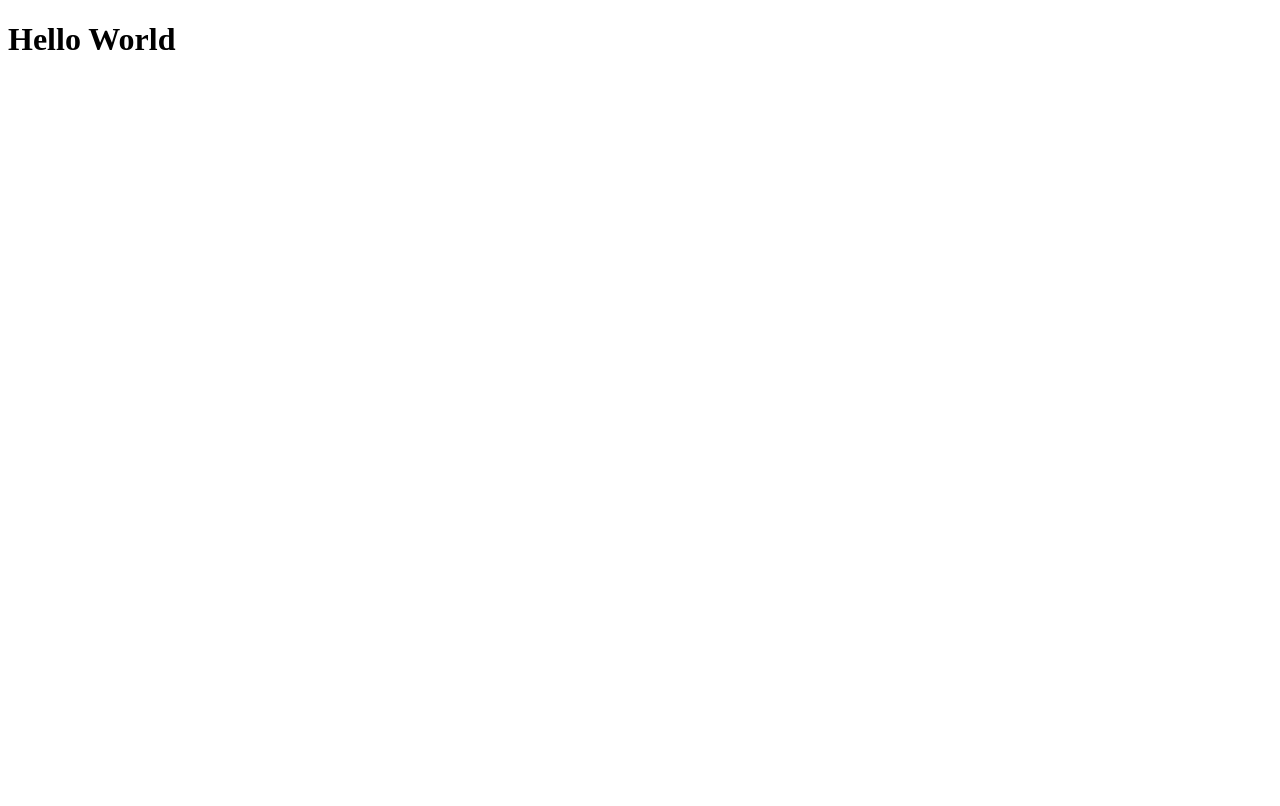
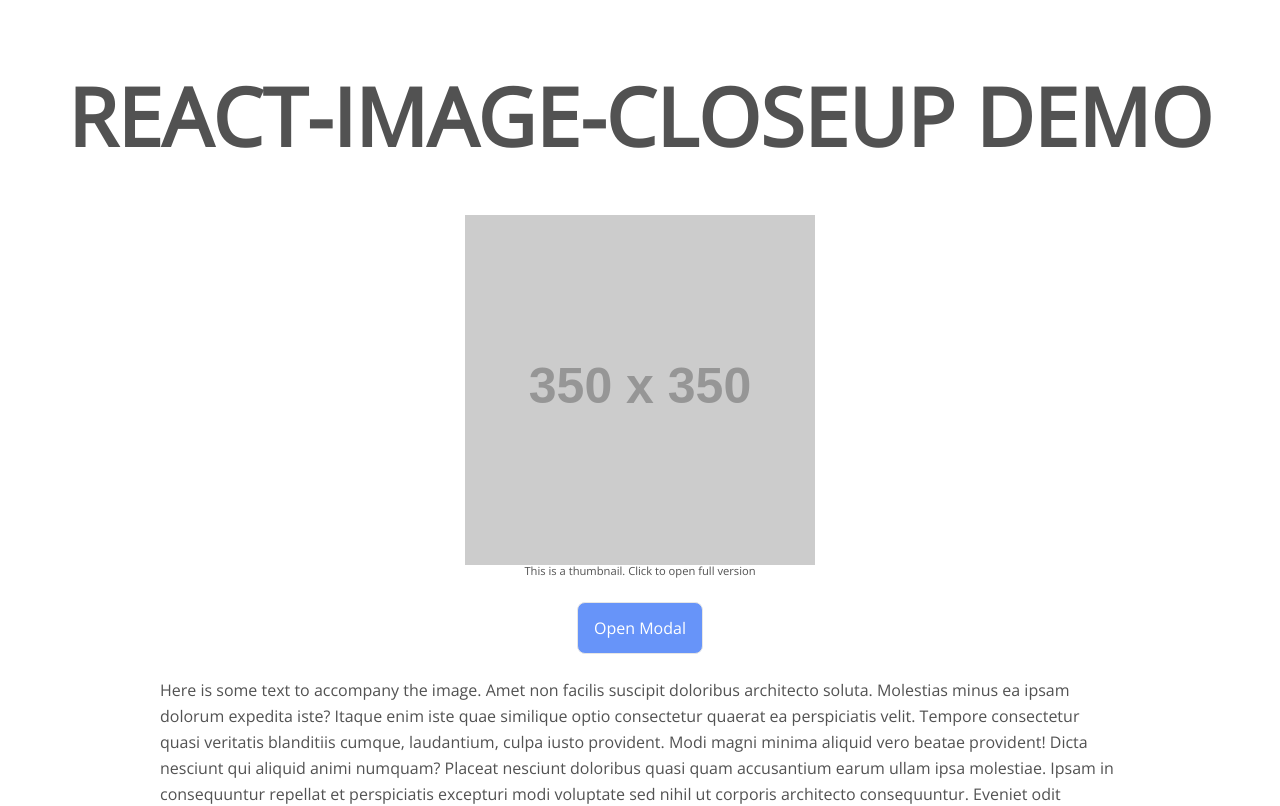
Before and after one commit to grittly/react-image-closeup, a React app: page / in a window 1280 px wide. Shown: the top 806 px of the page. Built offline with nearby package versions, Linux system fonts and the light colour scheme.

Commit message:
Set up basic demo page

```diff
--- a/demo/src/index.jsx
+++ b/demo/src/index.jsx
@@ -1,8 +1,25 @@
 import React from 'react';
 import { render } from 'react-dom';
+import ImageCloseup from '../../src';
+import './style.css';
 
 const App = () => (
-  <h1>Hello World</h1>
-);
+  <div className="container">
+    <h1 className="header">react-image-closeup demo</h1>
+    <div className="content">
+      <figure>
+        <img src="http://via.placeholder.com/350x350" width="350px" height="350px" alt="thumb_image"/>
+        <figcaption>This is a thumbnail. Click to open full version</figcaption>
+      </figure>
+      <div className="button-container">
+        <button>Open Modal</button>
+      </div>
+      <p>Here is some text to accompany the image. Amet non facilis suscipit doloribus architecto soluta. Molestias minus ea ipsam dolorum expedita iste? Itaque enim iste quae similique optio consectetur quaerat ea perspiciatis velit. Tempore consectetur quasi veritatis blanditiis cumque, laudantium, culpa iusto provident. Modi magni minima aliquid vero beatae provident! Dicta nesciunt qui aliquid animi numquam? Placeat nesciunt doloribus quasi quam accusantium earum ullam ipsa molestiae. Ipsam in consequuntur repellat et perspiciatis excepturi modi voluptate sed nihil ut corporis architecto consequuntur. Eveniet odit expedita quam soluta magnam. Ipsum nihil animi id quam debitis libero accusamus. Laboriosam inventore culpa ad asperiores harum. Quae esse distinctio dicta esse saepe eos.</p>
+      <p>Consectetur nostrum numquam quia numquam aliquid quidem temporibus id. Accusantium laudantium facere ratione accusamus maxime? Ab dignissimos ipsum velit amet consequuntur eaque eos a! Asperiores voluptatem accusantium magnam cupiditate quibusdam repellat. Laborum magnam obcaecati cupiditate totam iure? Quia sunt illo at molestias sunt dignissimos. Veniam nemo odio necessitatibus exercitationem fugit neque libero. Alias ex totam fugit odit ut molestias molestias veniam nisi, modi harum? Delectus quibusdam nobis impedit et recusandae alias. Quibusdam magni repellendus at ullam illo? Aut incidunt aperiam incidunt dicta voluptate excepturi possimus, minus aperiam. Non aliquid possimus dicta labore exercitationem nulla. Aliquam iure laboriosam pariatur ea ab.</p>
+      <p>Dolor voluptate omnis ab elit dicta cupiditate! Eius nulla praesentium sit numquam iusto mollitia. Fugiat provident quibusdam sapiente officia autem et tempore. Repellendus fugit pariatur repellendus a corrupti tenetur repellat iure saepe nam quia atque qui. Aut aliquid natus nam veniam adipisci. Ipsa dolorem libero laborum vero ab unde. Eum ad nemo quo molestiae harum ullam maxime. Repudiandae necessitatibus error architecto possimus odio! Animi unde eaque amet provident unde dolor! Dolorem repudiandae similique qui expedita at. Nesciunt ducimus placeat ut ad enim maiores! Delectus maxime fuga esse ad temporibus. Qui delectus quo esse quidem quidem. Facilis necessitatibus praesentium odio nesciunt.</p>
+      <p>Sit adipisicing totam commodi porro asperiores quia odit ipsa autem quibusdam in vel laborum? Inventore libero ad adipisci hic obcaecati tempora? Voluptatum dolore amet veritatis eum ducimus, id. Consequuntur aut laudantium delectus mollitia eum deserunt officia! Iure perferendis a officiis expedita numquam qui consequuntur? Doloremque ab dignissimos expedita repellendus quasi provident. Accusantium non voluptates numquam quidem porro, rem, doloremque repellendus. Earum explicabo corrupti assumenda excepturi quidem. Quod repudiandae possimus itaque quos magni odit amet? Voluptates rem dolorem voluptates illum blanditiis, iste quam minima aperiam laborum? Qui porro ullam optio molestiae praesentium impedit ab facilis aliquam nam fugiat. Rem quas neque.</p>
+    </div>
+  </div>
+  );
 
 render(<App/>, document.getElementById('app'));
--- /dev/null
+++ b/demo/src/style.css
@@ -0,0 +1,75 @@
+html {
+  font-family: 'Raleway', sans-serif;
+  font-family: 'Open Sans', sans-serif;
+  color: #525252;
+}
+
+p {
+  line-height: 1.62;
+}
+
+h1 {
+  font-size: 5em;
+  text-align:center;
+  text-transform: uppercase;
+  /* margin: 0.5em 0 0.3em; */
+}
+
+#app {
+  padding: 0px;
+  margin: 0px;
+  width: 100%;
+  height: 100%;
+  display: flex;
+  justify-content: center;
+}
+
+.container{
+  background-color: white;
+  padding: 1em;
+  display: flex;
+  align-items: center;
+  flex-direction: column;
+}
+
+.content{
+  max-width: 960px;
+}
+
+figure {
+  display: flex;
+  flex-direction: column;
+  align-items: center;
+  margin: 0 1em 1em;
+}
+
+figure img {
+  max-width:100%;
+  height:100%;
+}
+
+figure figcaption {
+  font-size: 0.7em;
+}
+
+.button-container{
+
+  display: flex;
+  justify-content:center;
+  margin: 1.5em;
+}
+
+button {
+  border: none;
+  background-color: #6794f9;
+  color: white;
+  padding: 1em;
+  border-radius: 0.5em;
+  transition: background-color 0.3s, color 0.3s;
+  border: 1px solid #e6e6e6;
+}
+
+button:hover {
+  background-color: white;
+  color: inherit;
+}
--- a/src/index.jsx
+++ b/src/index.jsx
@@ -1,7 +1,7 @@
 import React from 'react';
 
-const MyComponent = () => (
-  <h1>Hello world</h1>
+const ImageCloseup = () => (
+  <h1>This will be an image modal</h1>
 );
 
-export default MyComponent;
+export default ImageCloseup;
```
Also changed, not shown: demo/src/template.ejs.
